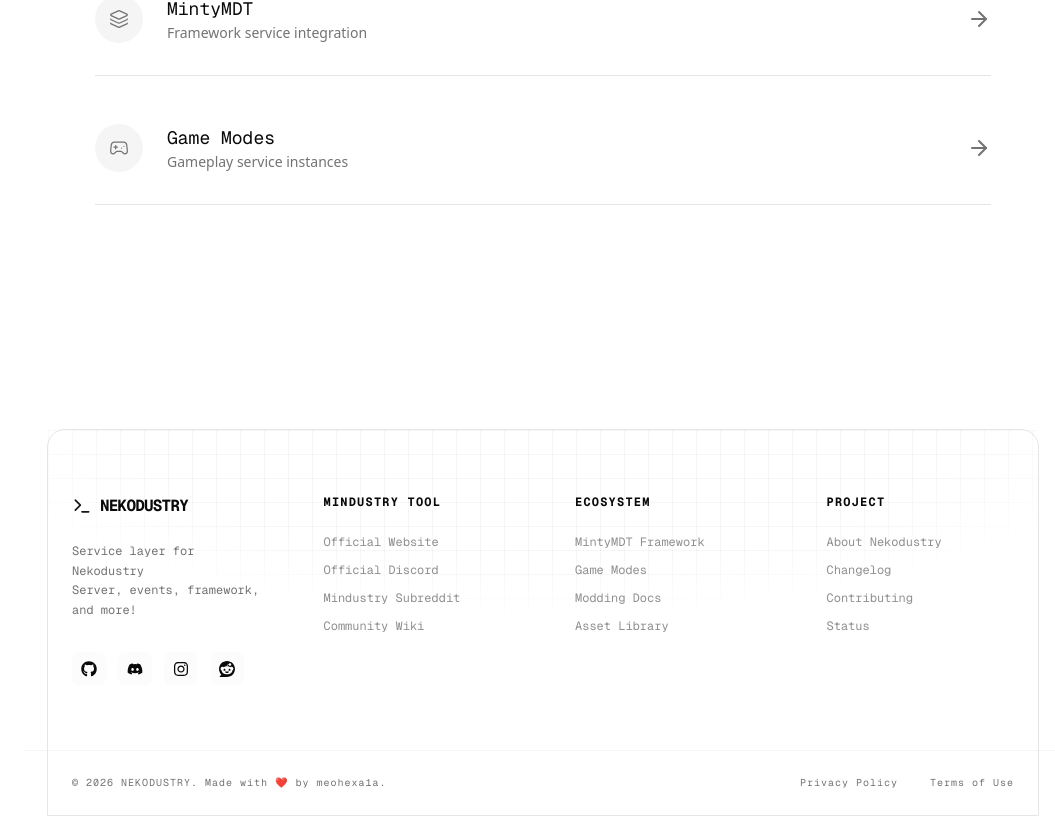
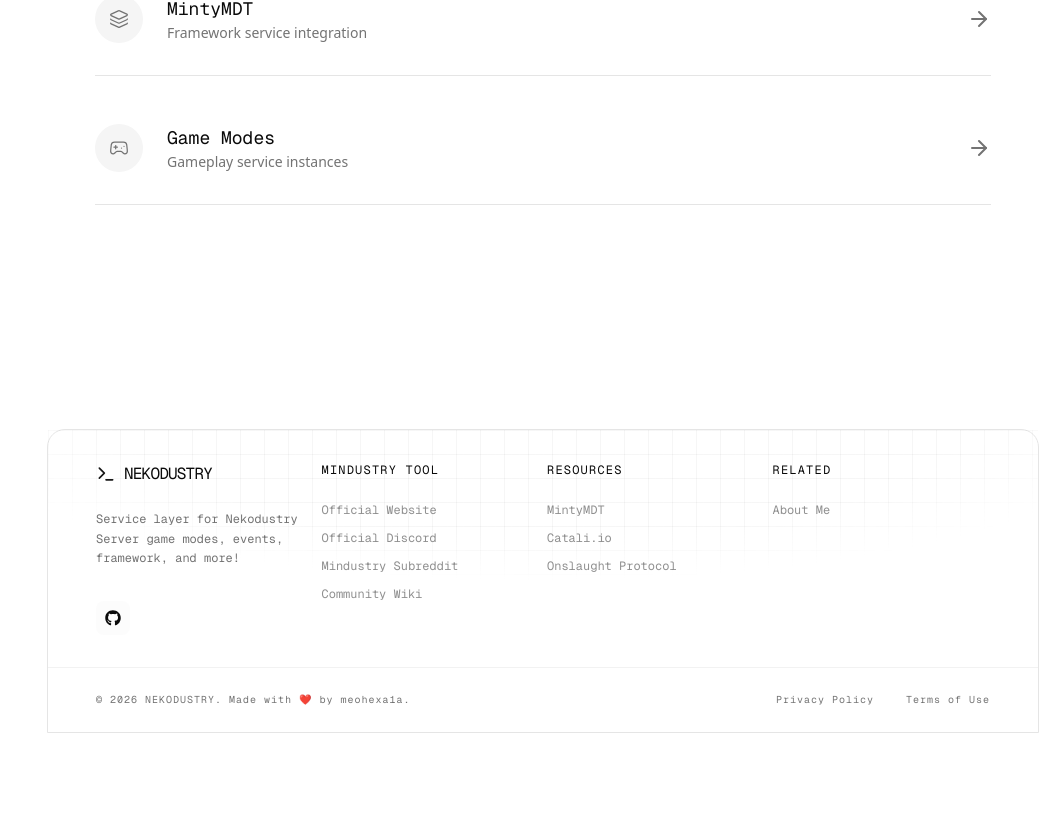
Before and after one commit to meohexa1a/Nekodustry, a Next.js app: page / in a window 1280 px wide. Shown: the part 1127-1943 px from the top of the page, without its empty margins (225-1280 px from the left). After the commit the page ends 1860 px from the top, so only its background shows below. Built offline with nearby package versions, Linux system fonts and the light colour scheme.

Commit message:
feat: Thêm component AppFooter và file cấu hình dữ liệu điều hướng sidebar.

```diff
--- a/src/components/app/app-footer.tsx
+++ b/src/components/app/app-footer.tsx
@@ -23,24 +23,21 @@ function FooterLink({
 
 export function AppFooter() {
   return (
-    <footer className="relative z-10 mx-4 rounded-t-2xl border px-2 backdrop-blur-sm md:px-6">
-      {/* Grid Pattern Background */}
+    <footer className="relative z-10 mx-4 rounded-t-2xl border backdrop-blur-sm">
       <div className="layout-grid-overlay" />
 
-      {/* Grid Layout */}
-      <div className="relative grid grid-cols-1 gap-12 py-16 md:grid-cols-2 lg:grid-cols-4 lg:gap-16">
-        {/* Column 1: Identity & About */}
+      <div className="relative grid w-full grid-cols-1 gap-6 px-4 py-8 md:grid-cols-2 md:gap-2 md:px-12 lg:grid-cols-4">
         <div className="space-y-6">
           <div className="text-primary flex items-center gap-2">
             <Terminal className="h-5 w-5" />
-            <span className="text-foreground font-mono text-base font-bold tracking-tighter">
+            <span className="text-foreground font-mono text-base tracking-tighter">
               NEKODUSTRY
             </span>
           </div>
 
           <p className="text-muted-foreground font-mono text-xs leading-relaxed">
             Service layer for Nekodustry <br />
-            Server, events, framework, and more!
+            Server game modes, events, framework, and more!
           </p>
 
           <div className="flex gap-3 pt-2">
@@ -50,9 +47,6 @@ export function AppFooter() {
                 href: 'https://github.com/meohexa1a/Nekodustry',
                 label: 'Github',
               },
-              { icon: FaDiscord, href: '#', label: 'Discord' },
-              { icon: FaInstagram, href: '#', label: 'Instagram' },
-              { icon: FaReddit, href: '#', label: 'Reddit' },
             ].map((social, idx) => (
               <a
                 key={idx}
@@ -70,7 +64,7 @@ export function AppFooter() {
 
         {/* Column 2: Mindustry Tool */}
         <div className="space-y-6">
-          <h3 className="text-foreground font-mono text-xs font-bold tracking-widest uppercase">
+          <h3 className="text-foreground font-mono text-xs tracking-widest uppercase">
             Mindustry Tool
           </h3>
           <div className="flex flex-col gap-3">
@@ -83,33 +77,31 @@ export function AppFooter() {
 
         {/* Column 3: Ecosystem */}
         <div className="space-y-6">
-          <h3 className="text-foreground font-mono text-xs font-bold tracking-widest uppercase">
-            Ecosystem
+          <h3 className="text-foreground font-mono text-xs tracking-widest uppercase">
+            Resources
           </h3>
           <div className="flex flex-col gap-3">
-            <FooterLink href="/mintymdt">MintyMDT Framework</FooterLink>
-            <FooterLink href="/game-modes">Game Modes</FooterLink>
-            <FooterLink href="#">Modding Docs</FooterLink>
-            <FooterLink href="#">Asset Library</FooterLink>
+            <FooterLink href="/mintymdt">MintyMDT</FooterLink>
+            <FooterLink href="/game-modes/catali-io">Catali.io</FooterLink>
+            <FooterLink href="/game-modes/onslaught-protocol">
+              Onslaught Protocol
+            </FooterLink>
           </div>
         </div>
 
         {/* Column 4: Project */}
         <div className="space-y-6">
-          <h3 className="text-foreground font-mono text-xs font-bold tracking-widest uppercase">
-            Project
+          <h3 className="text-foreground font-mono text-xs tracking-widest uppercase">
+            Related
           </h3>
           <div className="flex flex-col gap-3">
-            <FooterLink href="/about-neko">About Nekodustry</FooterLink>
-            <FooterLink href="#">Changelog</FooterLink>
-            <FooterLink href="#">Contributing</FooterLink>
-            <FooterLink href="#">Status</FooterLink>
+            <FooterLink href="/about-neko">About Me</FooterLink>
           </div>
         </div>
       </div>
 
       {/* Bottom Bar */}
-      <div className="border-border/40 bg-muted/5 -mx-6 border-t px-6 md:-mx-12 md:px-12">
+      <div className="border-border/50 bg-muted/5 border-t px-6 md:px-12">
         <div className="text-2xs text-muted-foreground flex flex-col items-center justify-between gap-4 py-6 font-mono tracking-widest md:flex-row">
           <p>
             © 2026 NEKODUSTRY. Made with{' '}
--- a/src/config/sidebar.ts
+++ b/src/config/sidebar.ts
@@ -3,7 +3,7 @@ import { Home, User, Layers, Calendar, CalendarClock, PlayCircle, History, Gamep
 export const sidebarData = {
   navMain: [
     {
-      title: "Dashboard",
+      title: "Home",
       url: "/",
       icon: Home,
     },
```
